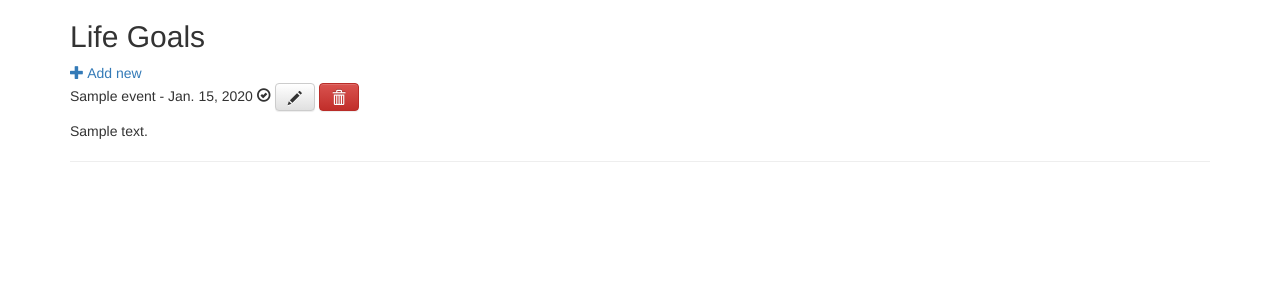
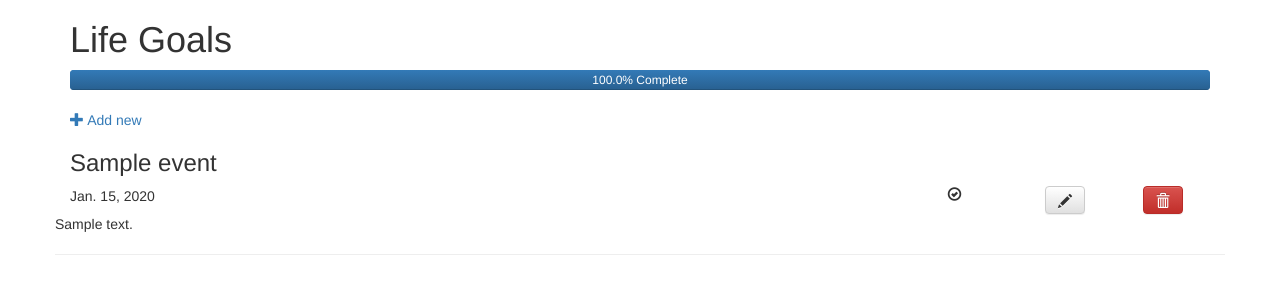
Before and after one commit to varundey/life-goals, a Django app: page / in a window 1280 px wide. Shown: the top 300 px of the page. Run offline with Django 3.2, Linux system fonts and the light colour scheme; tables that the repository leaves empty hold one stand-in row (values such as "Sample post"); some libraries are stand-ins or nearby versions.

Commit message:
Added progressbar

```diff
--- a/app/models.py
+++ b/app/models.py
@@ -5,7 +5,7 @@ from datetime import date
 
 class Event(models.Model):
     title = models.CharField(max_length=20)
-    description= models.CharField(max_length=200, blank=True)
+    description= models.TextField(blank=True)
     end_date = models.DateField(default=date.today)
     done = models.BooleanField(default=False)
 
@@ -19,3 +19,10 @@ class Event(models.Model):
         if self.end_date < date.today():
             raise ValidationError("End date has already passed!")
         super(Event, self).save(*args, **kwargs)
+
+    def events_json(self):
+        return dict(
+            id = self.pk,
+            title = self.title, end = str(self.end_date),
+            done = self.done, description = self.description
+         )
--- a/app/templates/index.html
+++ b/app/templates/index.html
@@ -1,25 +1,41 @@
 {% extends 'application.html' %}
+{% load app_extras %}
 {% block content %}
-<h2>Life Goals</h2>
+<h1>Life Goals</h1>
+<div class="progress">
+  <div class="progress-bar" role="progressbar" aria-valuenow="{{ events|count_done }}" aria-valuemin="0" aria-valuemax="100" style="width: {{ events|count_done }}%;">
+    {{ events|count_done }}% Complete
+  </div>
+</div>
 <a href="{% url 'add_new' %}" class="top-menu">
   <span class="glyphicon glyphicon-plus"></span>
   Add new
 </a>
 
 {% for i in events %}
-<p>{{ i.title }} - {{ i.end_date }}
+<h3>{{ i.title }}</h3>
+<div class="row">
+  <div class="col-md-9">
+ {{ i.end_date }}
+ </div>
   {% if i.done == True %}
-  <span class="glyphicon glyphicon-ok-circle"></span>
+  <div class="col-md-1"><span class="glyphicon glyphicon-ok-circle"></span></div>
   {% endif %}
   {% if i.done == False %}
-  <span class="glyphicon glyphicon-minus"></span>
+  <div class="col-md-1">
+    <span class="glyphicon glyphicon-minus"></span>
+  </div>
   {% endif %}
-<a class="btn btn-default" href="{% url 'goal_edit' pk=i.pk %}">
-  <span class="glyphicon glyphicon-pencil"></span></a>
+  <div class="col-md-1">
+    <a class="btn btn-default" href="{% url 'goal_edit' pk=i.pk %}">
+      <span class="glyphicon glyphicon-pencil"></span></a>
+  </div>
 
-<a class="btn btn-danger" href="{% url 'goal_delete' pk=i.pk %}">
-  <span class="glyphicon glyphicon-trash"></span></a>
-</p>
+  <div class="col-md-1">
+    <a class="btn btn-danger" href="{% url 'goal_delete' pk=i.pk %}">
+      <span class="glyphicon glyphicon-trash"></span></a>
+  </div>
+
 <p>
   {{ i.description }}
 </p>
--- /dev/null
+++ b/app/templatetags/app_extras.py
@@ -0,0 +1,8 @@
+from django import template
+# from todo.app.models import Event
+
+register = template.Library()
+# events = Event.objects.all().filter(done=True)
+@register.filter
+def count_done(value):
+    return (100*value.filter(done=True).count()/value.count())
--- a/app/views.py
+++ b/app/views.py
@@ -5,6 +5,7 @@ from django.views.generic.edit import DeleteView
 from django.core.urlresolvers import reverse_lazy
 from .models import Event
 from .forms import EventForm
+import json
 
 def index(request):
     events = Event.objects.all()
@@ -12,7 +13,8 @@ def index(request):
 
 def goals(request):
     events = Event.objects.all()
-    return HttpResponse(serialize("json", events))
+    events=[ob.events_json() for ob in events]
+    return HttpResponse(json.dumps(events), content_type="application/json")
 
 def add(request):
     if request.method == "POST":
--- a/todo/settings.py
+++ b/todo/settings.py
@@ -39,7 +39,8 @@ INSTALLED_APPS = [
     'django.contrib.sessions',
     'django.contrib.messages',
     'django.contrib.staticfiles',
-    'app.apps.AppConfig'
+    'app.apps.AppConfig',
+    'app.templatetags.app_extras'
 ]
 
 MIDDLEWARE_CLASSES = [
@@ -66,6 +67,8 @@ TEMPLATES = [
                 'django.template.context_processors.request',
                 'django.contrib.auth.context_processors.auth',
                 'django.contrib.messages.context_processors.messages',
+                # 'django.template.loaders.app_directories.load_template_source',
+
             ],
         },
     },
```
Also changed, not shown: app/migrations/0007_auto_20160908_1142.py (added), app/templatetags/__init__.py (added).
